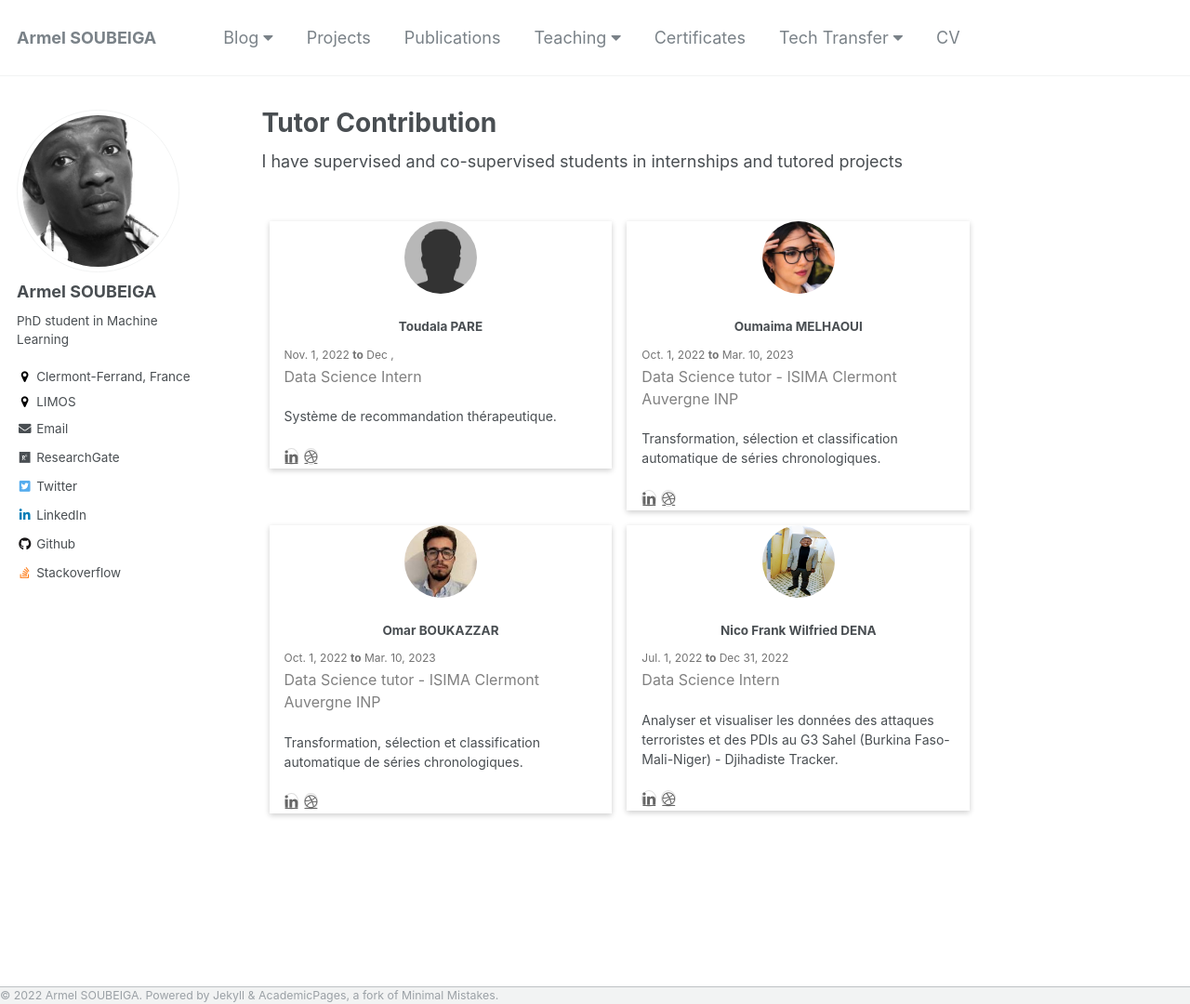
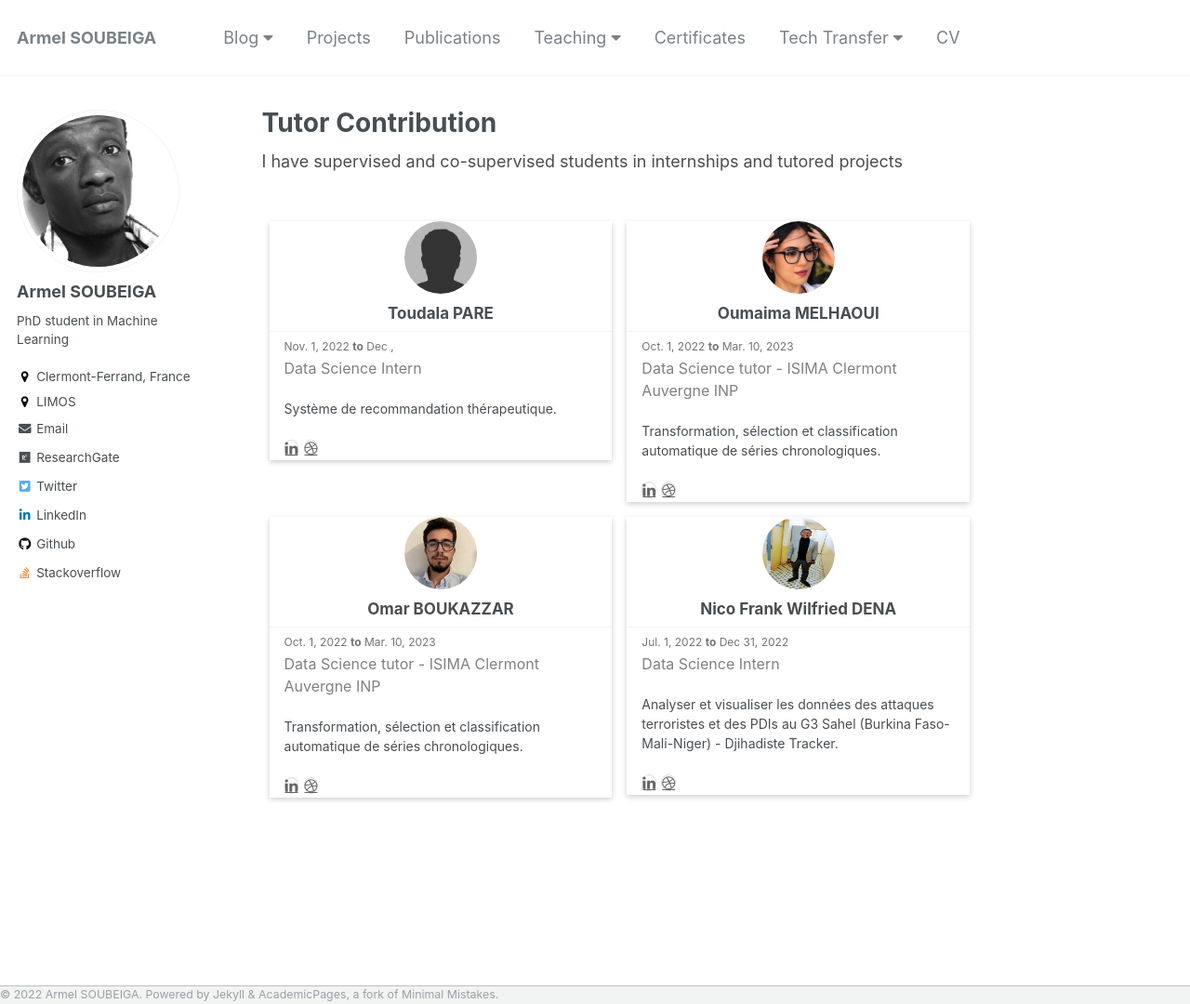
Before and after one commit to armelsoubeiga/armelsoubeiga.github.io, a Jekyll site: the page built from _pages/talks-tutor.html, in a window 1280 px wide and 1080 px high. Shown: the whole window at 93% size. Built offline with Jekyll 4.4.1, drawn with Linux system fonts in a browser that asks for light colours.

Commit message:
Update talks-tutor.html

```diff
--- a/_pages/talks-tutor.html
+++ b/_pages/talks-tutor.html
@@ -97,7 +97,7 @@ author_profile: true
               <div class="profile">
                   <img src="{{ post.image }}">
               </div>
-              <h4>{{ post.author }}</h4>
+              <h2 style="font-size: 17px;">{{ post.author }}</h2>
             </div>
             <div class="container">
               <span datetime="{{ post.date | date_to_xmlschema }}" class="date">
```
